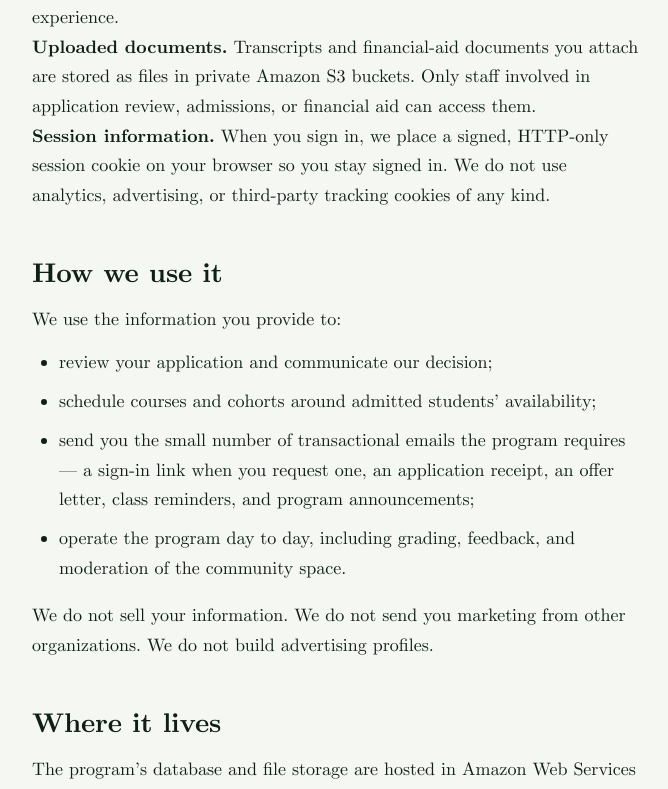
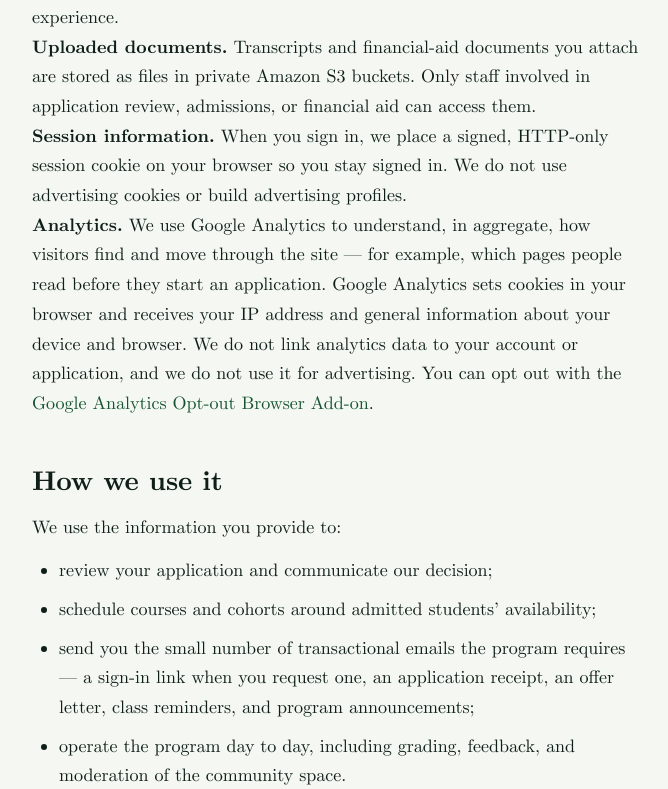
Before and after one commit to rossprogram/rp2.rossprogram.org, a React (Vite) app in the folder frontend/: page /privacy in a window 1280 px wide. Shown: the part 860-1649 px from the top of the page, without its empty margins (203-871 px from the left). Built offline with nearby package versions, Linux system fonts and the light colour scheme; no server answers.

Commit message:
Wire up Google Analytics; disclose it in the privacy policy
Load gtag.js on every page for property G-7RL4JWF02C, and update
/privacy: drop the blanket "no analytics" claim, add an Analytics
paragraph pointing at Google's opt-out add-on, and list Google
Analytics as a service provider.

```diff
--- a/frontend/index.html
+++ b/frontend/index.html
@@ -5,6 +5,13 @@
     <meta name="viewport" content="width=device-width, initial-scale=1.0" />
     <link rel="icon" type="image/svg+xml" href="/favicon.svg" />
     <title>ℝℙ²</title>
+    <script async src="https://www.googletagmanager.com/gtag/js?id=G-7RL4JWF02C"></script>
+    <script>
+      window.dataLayer = window.dataLayer || [];
+      function gtag(){dataLayer.push(arguments);}
+      gtag('js', new Date());
+      gtag('config', 'G-7RL4JWF02C');
+    </script>
   </head>
   <body>
     <div id="root"></div>
--- a/frontend/src/routes/privacy.tsx
+++ b/frontend/src/routes/privacy.tsx
@@ -54,8 +54,25 @@ function PrivacyPage() {
         <p>
           <b>Session information.</b> When you sign in, we place a signed,
           HTTP-only session cookie on your browser so you stay signed in.
-          We do not use analytics, advertising, or third-party tracking
-          cookies of any kind.
+          We do not use advertising cookies or build advertising profiles.
+        </p>
+        <p>
+          <b>Analytics.</b> We use Google Analytics to understand, in
+          aggregate, how visitors find and move through the site &mdash;
+          for example, which pages people read before they start an
+          application. Google Analytics sets cookies in your browser and
+          receives your IP address and general information about your
+          device and browser. We do not link analytics data to your
+          account or application, and we do not use it for advertising.
+          You can opt out with the{' '}
+          <a
+            href="https://tools.google.com/dlpage/gaoptout"
+            target="_blank"
+            rel="noreferrer noopener"
+          >
+            Google Analytics Opt-out Browser Add-on
+          </a>
+          .
         </p>
 
         <H2>How we use it</H2>
@@ -106,6 +123,9 @@ function PrivacyPage() {
           <li>
             <b>Amazon Web Services</b> — email delivery (SES), database
             hosting, and file storage (S3);
+          </li>
+          <li>
+            <b>Google Analytics</b> — aggregate site-usage analytics;
           </li>
           <li>
             <b>Zoom</b> — live class sessions and office hours, for
```
